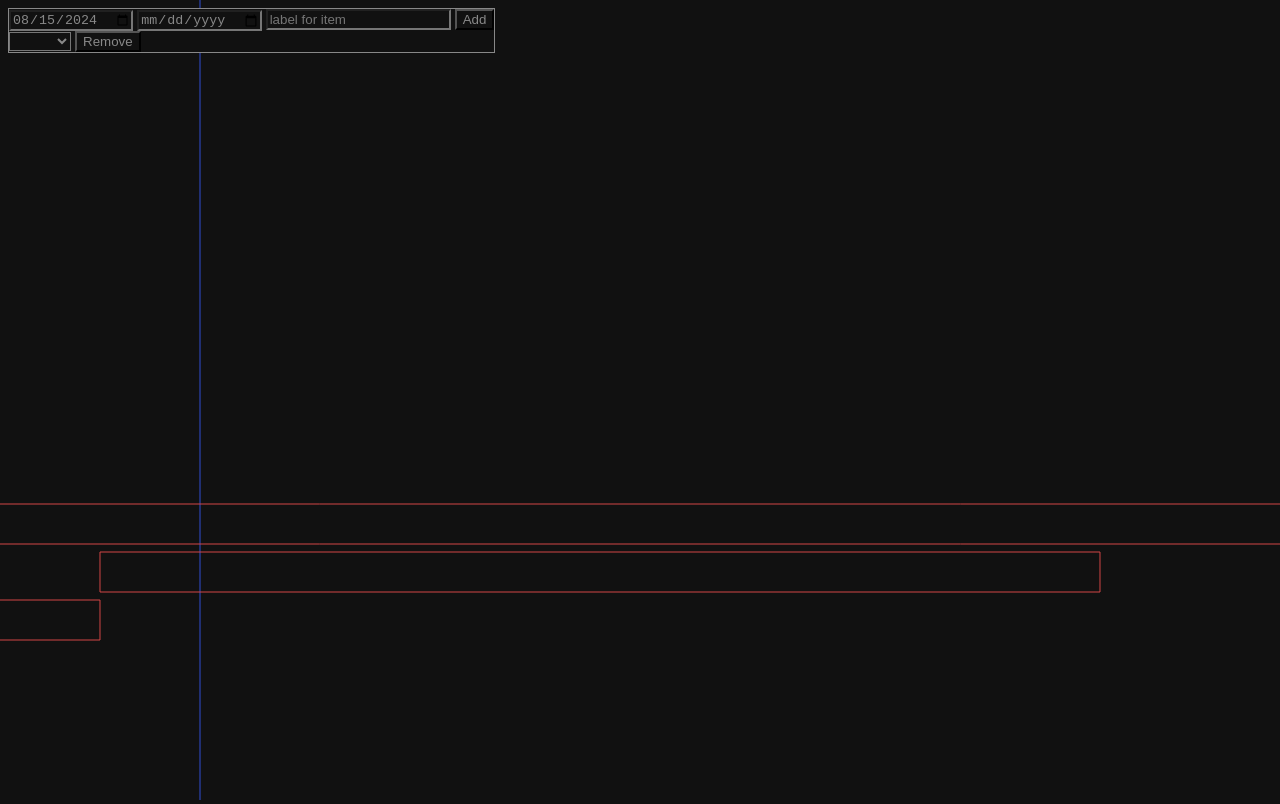
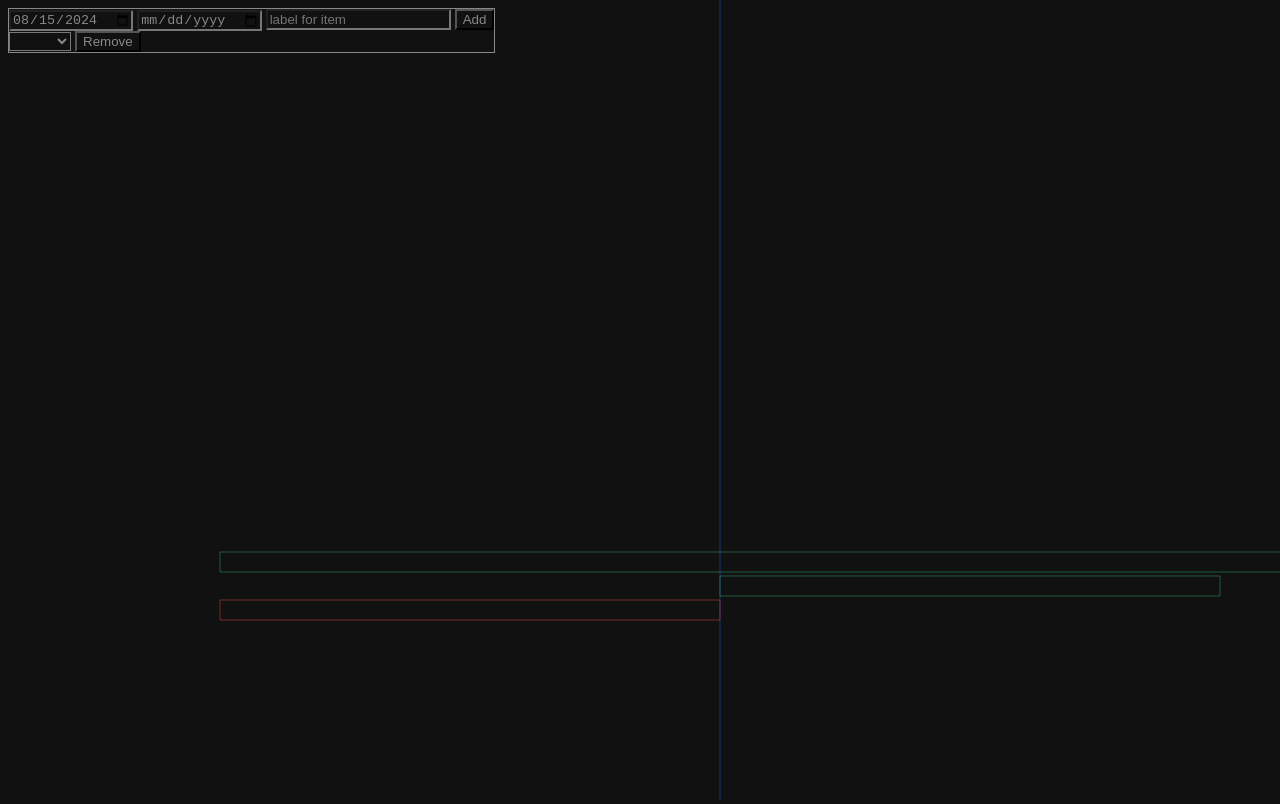
Before and after one commit to Ryan1729/date-chart, a plain HTML site: page index.html in a window 1280 px wide. Drawn offline with Linux system fonts and the light colour scheme.

Commit message:
set colour of dates if end is after now; recenter view at start

```diff
--- a/index.html
+++ b/index.html
@@ -217,10 +217,11 @@ document.getElementById("remove-date-button").onclick = () => {
 
 let canvas = document.getElementById("canvas")
 let ctx = canvas.getContext('2d')
+
 let camera = {
-    offset: { x: 1 * window.innerHeight/4, y: 3 * window.innerHeight/4 },
-    zoom: 1,
-    lastZoom: 1,
+    offset: { x: window.innerHeight, y: window.innerHeight },
+    zoom: 0.5,
+    lastZoom: 0.5,
     isDragging: false,
     dragStart: { x: 0, y: 0 },
     initialPinchDistanceSq: undefined,
@@ -231,8 +232,8 @@ const clampZoom = () => {
     camera.zoom = Math.max(camera.zoom, MIN_ZOOM)
 }
 
-const GRAPH_BASE_X = -100
-const GRAPH_BASE_Y = 50
+const GRAPH_BASE_X = 0
+const GRAPH_BASE_Y = 0
 
 const FONT_SIZE = 32
 
@@ -243,6 +244,7 @@ const timeToX = (now, time) => {
 function draw()
 {
     const now = new Date();
+    const renderTime = now.getTime();
 
     const w = window.innerWidth
     const h = window.innerHeight
@@ -276,8 +278,8 @@ function draw()
 
     ctx.moveTo(0, 0);
 
-    ctx.beginPath();
-    ctx.strokeStyle = RED
+    ctx.lineWidth = RADIUS * (15/16);
+
     let y = 0
     const DATE_H = 40
     const Y_OFFSET = -(DATE_H + 8)
@@ -285,10 +287,14 @@ function draw()
     const em = ctx.measureText("m").width;
 
     for (let i = 0; i < dates.length; i += 1) {
+        ctx.beginPath();
+
         let [startDate, endDate, label] = dates[i];
 
-        const startX = timeToX(now, startDate)
-        const endX = timeToX(now, endDate)
+        ctx.strokeStyle = endDate >= renderTime ? GREEN : RED;
+
+        const startX = timeToX(now, startDate);
+        const endX = timeToX(now, endDate);
         ctx.roundRect(startX, y, endX - startX, DATE_H);
 
         label = label || BLANK_REPLACEMENT;
@@ -304,12 +310,11 @@ function draw()
         ctx.fillText(label, endX + em/2, labelY)
 
         y += Y_OFFSET;
+
+        ctx.stroke();
+        ctx.closePath();
     }
 
-    ctx.strokeStyle = RED
-    ctx.lineWidth = RADIUS * (15/16);
-    ctx.stroke();
-    ctx.closePath();
 
     // TODO Indicate where days begin and end. Probably with a label for each day
 
```
